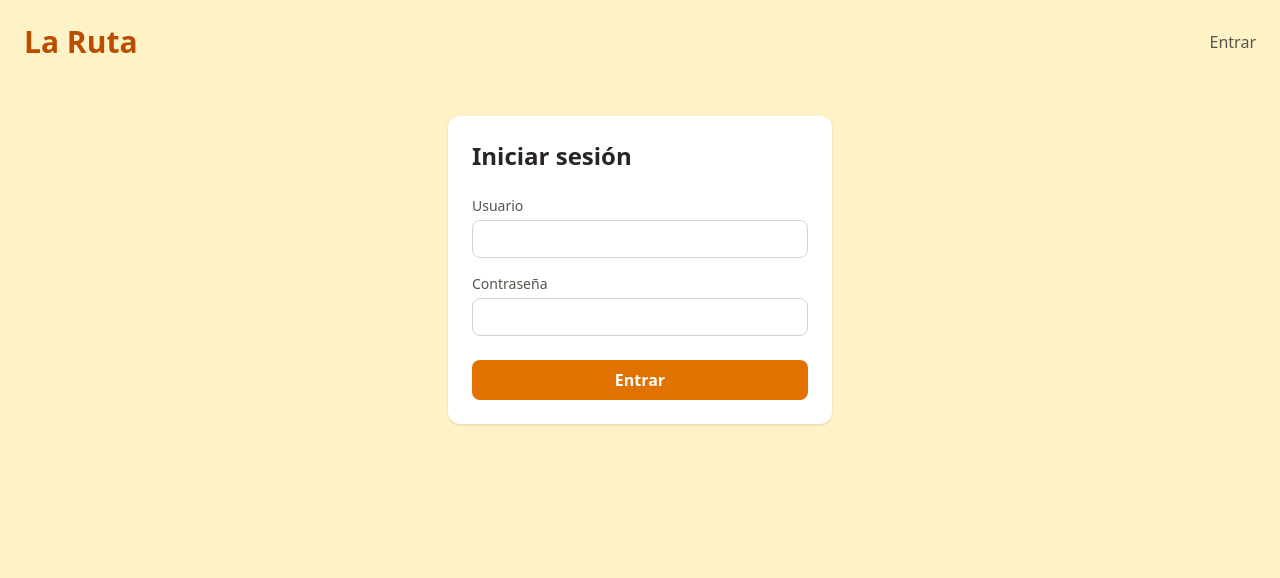
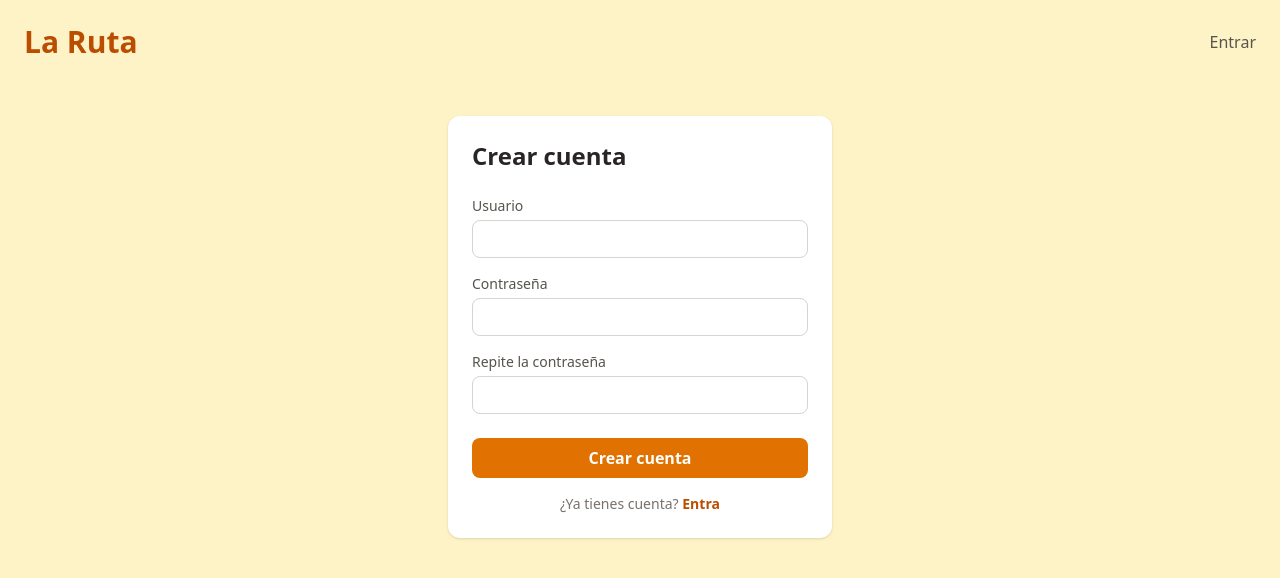
Before and after one commit to idoceb00/la-ruta, an Angular app in the folder frontend/: page /register in a window 1280 px wide. Before the commit this address led to /login. Shown: the top 578 px of the page. Built offline with nearby package versions, Linux system fonts and the light colour scheme.

Commit message:
feat: add register page and guest guard

```diff
--- a/frontend/src/app/app.routes.ts
+++ b/frontend/src/app/app.routes.ts
@@ -1,10 +1,19 @@
 import { Routes } from '@angular/router';
+import { Login } from './auth/login/login';
+import { Register } from './auth/register/register';
 import { BarList } from './bars/bar-list/bar-list';
-import { Login } from './auth/login/login';
 import { authGuard } from './auth/auth-guard'
+import { guestGuard } from './auth/guest-guard';
 
 export const routes: Routes = [
-    { path: '', component: BarList, canActivate: [authGuard] },
-    { path: 'login', component: Login},
+    { path: 'login', component: Login, canActivate: [guestGuard]},
+    { path: 'register', component: Register, canActivate: [guestGuard]},
+    {
+        path: '',
+        canActivate: [authGuard],
+        children: [
+            { path: '', component: BarList}
+        ]
+    },
     { path: '**', redirectTo: ''}
 ];
--- a/frontend/src/app/auth/auth-service.ts
+++ b/frontend/src/app/auth/auth-service.ts
@@ -1,10 +1,10 @@
 import { Service, computed, inject, signal } from '@angular/core';
 import { HttpClient } from '@angular/common/http';
-import { Observable, tap } from 'rxjs';
-import { LoginRequest, LoginResponse } from './auth.model';
-import { environment } from '../../environments/environment.development';
+import { Observable, switchMap, tap } from 'rxjs';
+import { LoginRequest, LoginResponse, RegisterRequest, RegisterResponse } from './auth.model';
+import { environment } from '../../environments/environment';
 
-const TOKEN_KEY = 'la-ruta.token'
+const TOKEN_KEY = 'la-ruta.token';
 
 @Service()
 export class AuthService {
@@ -13,9 +13,16 @@ export class AuthService {
     private readonly token = signal<string | null>(localStorage.getItem(TOKEN_KEY));
     readonly isAuthenticated = computed(() => this.token() !== null);
 
-    login(credentials: LoginRequest): Observable<LoginResponse>{
-        return this.http.post<LoginResponse>(`${environment.apiUrl}/api/auth/login`, credentials)
-        .pipe(tap(response => this.saveToken(response.accessToken)));
+    register(request: RegisterRequest): Observable<LoginResponse> {
+        return this.http
+            .post<RegisterResponse>(`${environment.apiUrl}/api/auth/register`, request)
+            .pipe(switchMap(() => this.login(request)));
+    }
+
+    login(credentials: LoginRequest): Observable<LoginResponse> {
+        return this.http
+            .post<LoginResponse>(`${environment.apiUrl}/api/auth/login`, credentials)
+            .pipe(tap(response => this.saveToken(response.accessToken)));
     }
 
     logout(): void {
--- /dev/null
+++ b/frontend/src/app/auth/guest-guard.ts
@@ -0,0 +1,10 @@
+import { inject } from '@angular/core';
+import { CanActivateFn, Router } from '@angular/router';
+import { AuthService } from './auth-service';
+
+export const guestGuard: CanActivateFn = (route, state) => {
+  const authService = inject(AuthService);
+  const router = inject(Router);
+
+  return authService.isAuthenticated() ? router.createUrlTree(['/']) : true;
+};
--- a/frontend/src/app/auth/login/login.html
+++ b/frontend/src/app/auth/login/login.html
@@ -37,4 +37,8 @@
       {{ loading() ? 'Entrando...' : 'Entrar' }}
     </button>
   </form>
+  <p class="mt-4 text-center text-sm text-stone-500">
+    ¿No tienes cuenta?
+    <a routerLink="/register" class="font-semibold text-amber-700 hover:underline">Regístrate</a>
+  </p>
 </section>
--- a/frontend/src/app/auth/login/login.ts
+++ b/frontend/src/app/auth/login/login.ts
@@ -1,11 +1,11 @@
 import { Component, inject, signal } from '@angular/core';
 import {FormBuilder, ReactiveFormsModule, Validators } from '@angular/forms';
 import { HttpErrorResponse } from '@angular/common/http';
-import { Router } from '@angular/router';
+import { Router, RouterLink } from '@angular/router';
 import { AuthService } from '../auth-service';
 
 @Component({
-  imports: [ReactiveFormsModule],
+  imports: [ReactiveFormsModule, RouterLink],
   selector: 'app-login',
   styleUrl: './login.css',
   templateUrl: './login.html',
--- /dev/null
+++ b/frontend/src/app/auth/register/register.html
@@ -0,0 +1,63 @@
+<section class="mx-auto mt-8 max-w-sm rounded-xl bg-white p-6 shadow-sm">
+  <h2 class="mb-6 text-2xl font-semibold text-stone-800">Crear cuenta</h2>
+
+  <form [formGroup]="form" (ngSubmit)="onSubmit()" class="flex flex-col gap-4">
+    <label class="flex flex-col gap-1 text-sm text-stone-600">
+      Usuario
+      <input
+        type="text"
+        formControlName="username"
+        autocomplete="username"
+        class="rounded-lg border border-stone-300 px-3 py-2 focus:border-amber-600 focus:outline-none" />
+      @if (form.controls.username.touched && form.controls.username.hasError('required')) {
+        <span class="text-xs text-red-600">El usuario es obligatorio.</span>
+      }
+      @if (form.controls.username.touched && form.controls.username.hasError('minlength')) {
+        <span class="text-xs text-red-600">Mínimo 3 caracteres.</span>
+      }
+    </label>
+
+    <label class="flex flex-col gap-1 text-sm text-stone-600">
+      Contraseña
+      <input
+        type="password"
+        formControlName="password"
+        autocomplete="new-password"
+        class="rounded-lg border border-stone-300 px-3 py-2 focus:border-amber-600 focus:outline-none" />
+      @if (form.controls.password.touched && form.controls.password.hasError('required')) {
+        <span class="text-xs text-red-600">La contraseña es obligatoria.</span>
+      }
+      @if (form.controls.password.touched && form.controls.password.hasError('minlength')) {
+        <span class="text-xs text-red-600">Mínimo 8 caracteres.</span>
+      }
+    </label>
+
+    <label class="flex flex-col gap-1 text-sm text-stone-600">
+      Repite la contraseña
+      <input
+        type="password"
+        formControlName="confirmPassword"
+        autocomplete="new-password"
+        class="rounded-lg border border-stone-300 px-3 py-2 focus:border-amber-600 focus:outline-none" />
+      @if (form.controls.confirmPassword.touched && form.hasError('passwordsMismatch')) {
+        <span class="text-xs text-red-600">Las contraseñas no coinciden.</span>
+      }
+    </label>
+
+    @if (errorMessage()) {
+      <p class="rounded-lg bg-red-50 px-3 py-2 text-sm text-red-700">{{ errorMessage() }}</p>
+    }
+
+    <button
+      type="submit"
+      [disabled]="loading()"
+      class="mt-2 rounded-lg bg-amber-600 px-4 py-2 font-semibold text-white hover:bg-amber-700 disabled:opacity-60">
+      {{ loading() ? 'Creando cuenta...' : 'Crear cuenta' }}
+    </button>
+  </form>
+
+  <p class="mt-4 text-center text-sm text-stone-500">
+    ¿Ya tienes cuenta?
+    <a routerLink="/login" class="font-semibold text-amber-700 hover:underline">Entra</a>
+  </p>
+</section>
--- /dev/null
+++ b/frontend/src/app/auth/register/register.ts
@@ -0,0 +1,67 @@
+import { Component, inject, signal } from '@angular/core';
+import { AbstractControl, FormBuilder, ReactiveFormsModule,
+  ValidationErrors,
+  ValidatorFn,
+  Validators
+} from '@angular/forms'
+import { HttpErrorResponse } from '@angular/common/http';
+import { Router, RouterLink} from '@angular/router';
+import { AuthService } from '../auth-service';
+
+const passwordsMatch: ValidatorFn = (group: AbstractControl): ValidationErrors | null => {
+  const password = group.get('password')?.value;
+  const confirmPassword = group.get('confirmPassword')?.value;
+  return password === confirmPassword ? null : { passwordsMismatch: true};
+};
+
+@Component({
+  imports: [ReactiveFormsModule, RouterLink],
+  selector: 'app-register',
+  styleUrl: './register.css',
+  templateUrl: './register.html',
+})
+export class Register {
+  private readonly fb = inject(FormBuilder);
+  private readonly authService = inject(AuthService);
+  private readonly router = inject(Router);
+
+  protected readonly loading = signal(false);
+  protected readonly errorMessage = signal<string | null>(null);
+
+  protected readonly form = this.fb.nonNullable.group(
+    {
+      username: ['', [Validators.required, Validators.minLength(3), Validators.maxLength(30)]],
+      password: ['', [Validators.required, Validators.minLength(4), Validators.maxLength(72)]],
+      confirmPassword: ['', Validators.required]
+    },
+    { validators: passwordsMatch }
+  );
+
+  protected onSubmit(): void {
+    if (this.form.invalid) {
+      this.form.markAllAsTouched();
+      return;
+    }
+
+    this.loading.set(true);
+    this.errorMessage.set(null);
+
+    const { username, password } = this.form.getRawValue();
+
+    this.authService.register({ username, password }).subscribe({
+      next: () => this.router.navigate(['/']),
+      error: (err: HttpErrorResponse) => {
+        this.errorMessage.set(this.messageFor(err.status));
+        this.loading.set(false);
+      }
+    });
+  }
+
+  private messageFor(status: number): string {
+    switch (status) {
+      case 409: return 'Ese nombre de usuario ya existe.';
+      case 400: return 'Revisa los datos introducidos.';
+      default: return 'No se ha podido conectar con el servidor.';
+    }
+  }
+}
```
Also changed, not shown: frontend/src/app/auth/auth.model.ts (+7 -0 lines), frontend/src/app/auth/register/register.css (added), 2 other files (tests, documents, lock files or other folders).
